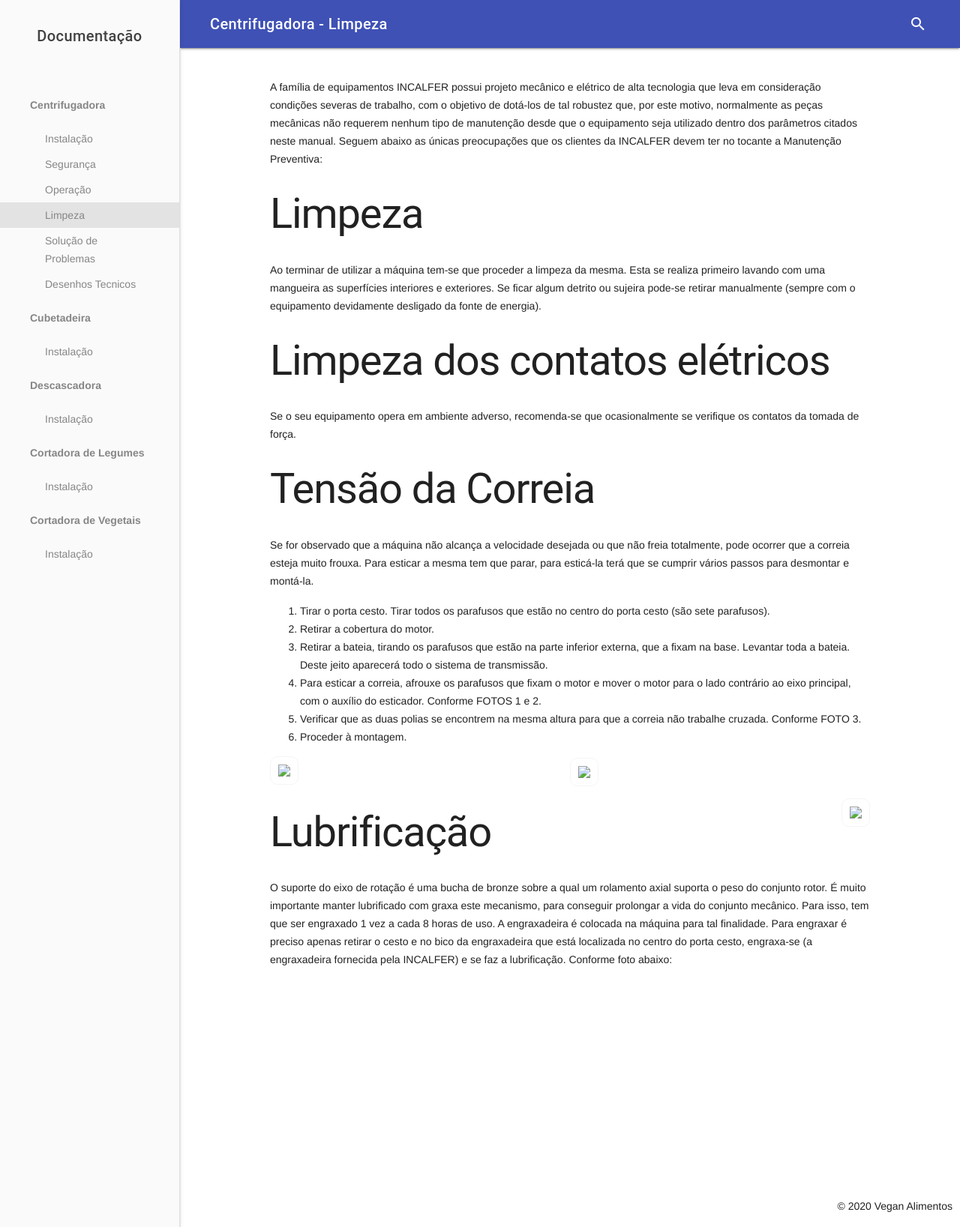
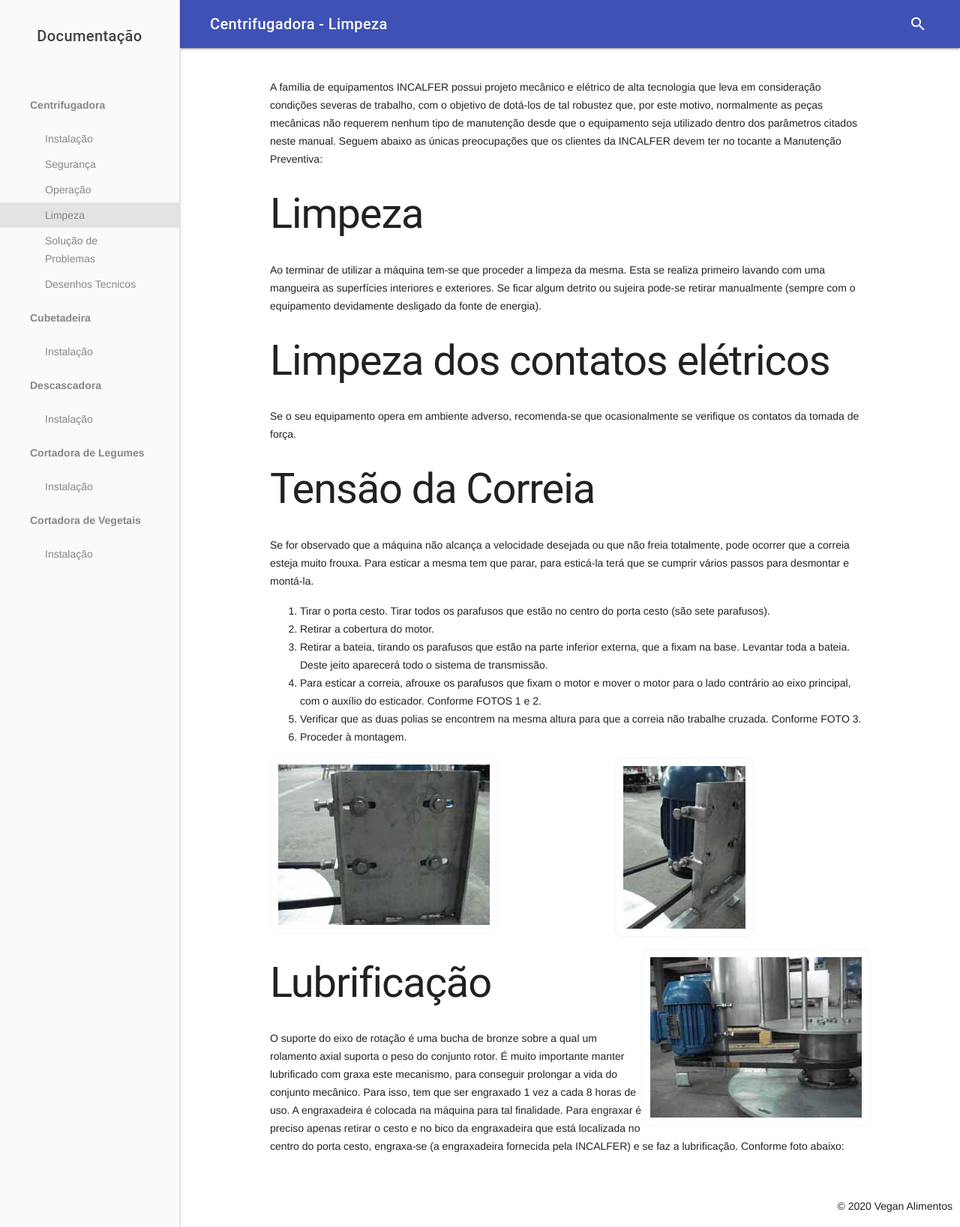
Before and after one commit to vegan-ind-br/docs, a Jekyll site: the page built from assets/centrifugadora/Centrifugadora-Limpeza.md, in a window 1280 px wide. Shown: the whole page at 75% size. Built offline with Jekyll 4.4.1, drawn with Linux system fonts in a browser that asks for light colours.

Commit message:
fotos align2

```diff
--- a/assets/centrifugadora/Centrifugadora-Limpeza.md
+++ b/assets/centrifugadora/Centrifugadora-Limpeza.md
@@ -44,11 +44,11 @@ Conforme FOTOS 1 e 2.
 não trabalhe cruzada. Conforme FOTO 3.
 6. Proceder à montagem.
 
-<img align="left" src="foto1.png">
+<img align="left" src="assets/centrifugadora/foto1.png">
 <p align="center">
-  <img src="foto2.png">
+  <img src="assets/centrifugadora/foto2.png">
 </p>
-<img align="right" src="foto3.png">
+<img align="right" src="assets/centrifugadora/foto3.png">
 
 # Lubrificação
 O suporte do eixo de rotação é uma bucha de bronze sobre a qual um rolamento
```
